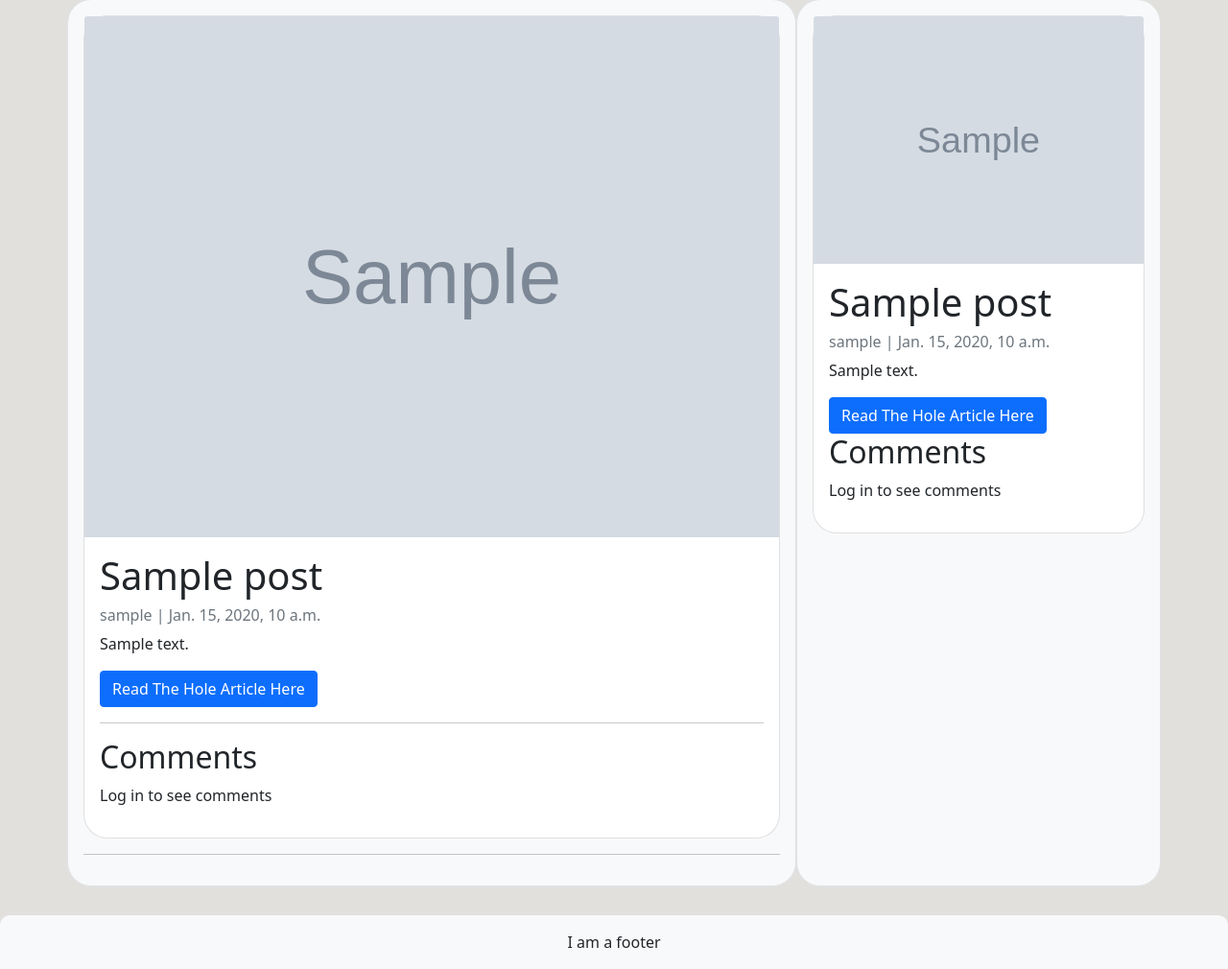
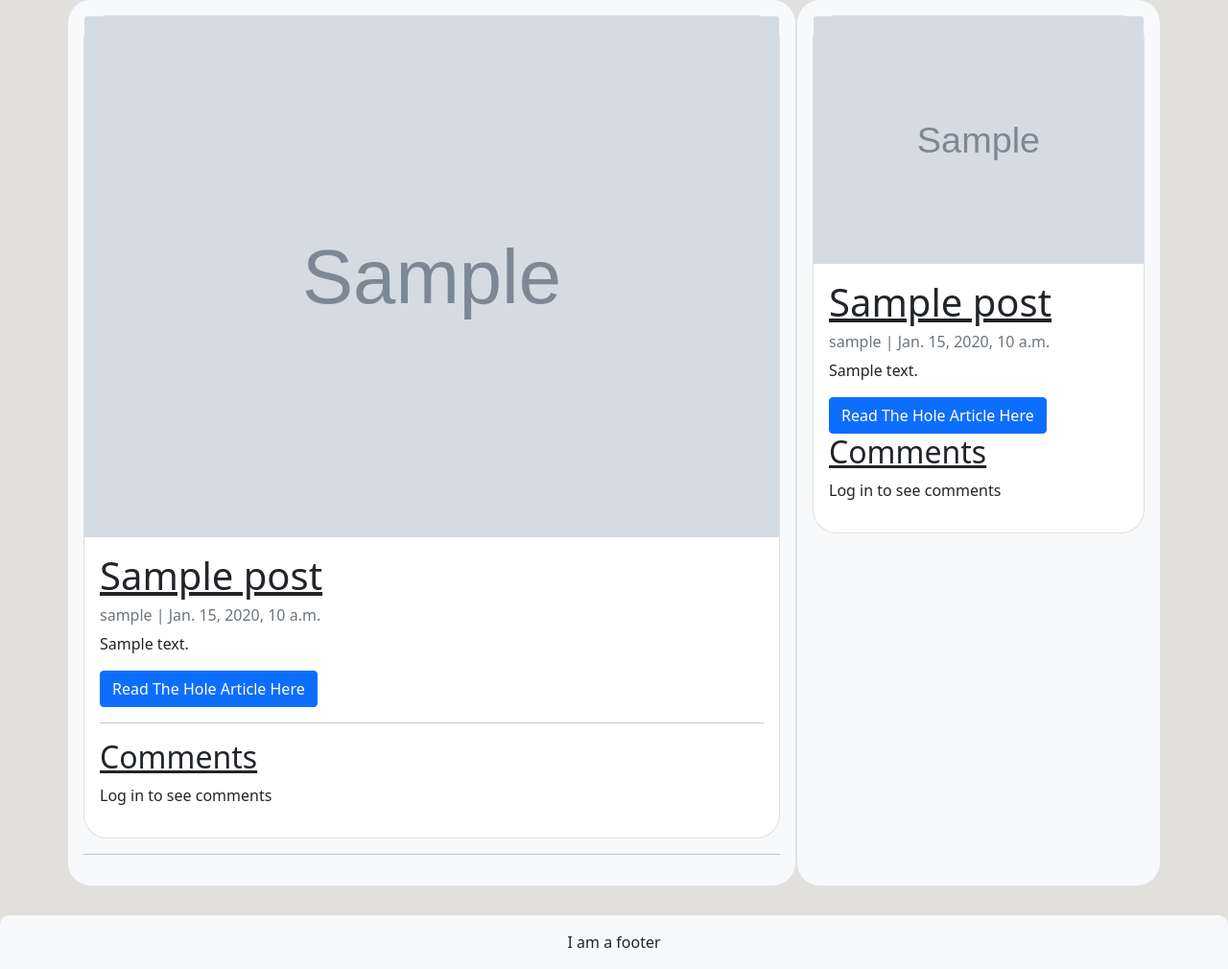
Before and after one commit to Charlie9009/CI_PP4_BLOG, a Django app: page / in a window 1280 px wide. Shown: the part 87-1097 px from the top of the page at 96% size. Run offline with Django 3.2, Linux system fonts and the light colour scheme; tables that the repository leaves empty hold one stand-in row (values such as "Sample post"); grey boxes marked "Sample" are stand-in pictures.

Commit message:
INDEX.HTML: Add classes for styling for headings.  STYLE.CSS: Add text-decoration for headings

```diff
--- a/static/style.css
+++ b/static/style.css
@@ -47,6 +47,10 @@ nav {
 
 /* Comment page */
 
+.post-comment-headling {
+  text-decoration: underline solid;
+}
+
 #comment-submit-button {
   border-radius: 10px;
   border: 1px black solid;
--- a/templates/index.html
+++ b/templates/index.html
@@ -8,12 +8,12 @@
       <div class="card inner-post-container" style="width: 100%;">
         <img src="{{ post.image }}" class="card-img-top" alt="...">
         <div class="card-body">
-          <h1 class="card-title">{{ post.title }}</h1>
+          <h1 class="card-title post-comment-headling">{{ post.title }}</h1>
           <p class="card-text text-muted h6">{{ post.author }} | {{ post.created_on}} </p>
           <p class="card-text">{{post.content|slice:":200" }}</p>
           <a href="{% url 'post_detail' post.slug  %}" class="btn btn-primary">Read The Hole Article Here</a>
           <hr>
-          <h2>Comments</h2>
+          <h2 class="post-comment-headling">Comments</h2>
           {% if not user.is_authenticated %}
           <p>Log in to see comments</p>
           {% else %}
@@ -39,11 +39,11 @@
       <div class="card inner-post-container" style="width: 100%;">
         <img src="{{ post.image }}" class="card-img-top" alt="...">
         <div class="card-body">
-          <h1 class="card-title">{{ post.title }}</h1>
+          <h1 class="card-title post-comment-headling">{{ post.title }}</h1>
           <p class="card-text text-muted h6">{{ post.author }} | {{ post.created_on}} </p>
           <p class="card-text">{{post.content|slice:":200" }}</p>
           <a href="{% url 'post_detail' post.slug  %}" class="btn btn-primary">Read The Hole Article Here</a>
-          <h2>Comments</h2>
+          <h2 class="post-comment-headling">Comments</h2>
           {% if not user.is_authenticated %}
           <p>Log in to see comments</p>
           {% else %}
```
